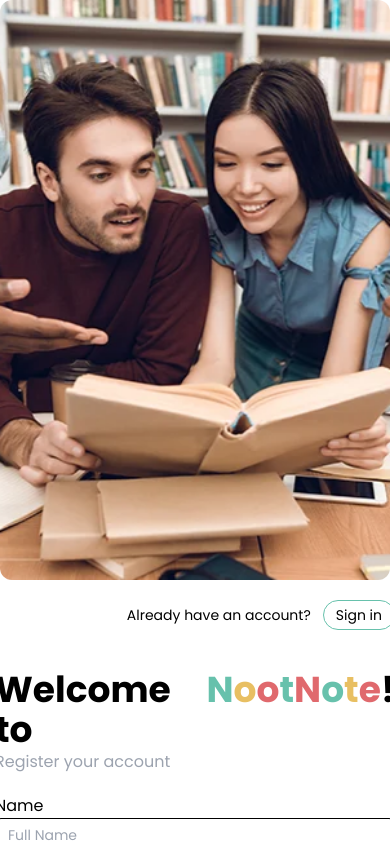
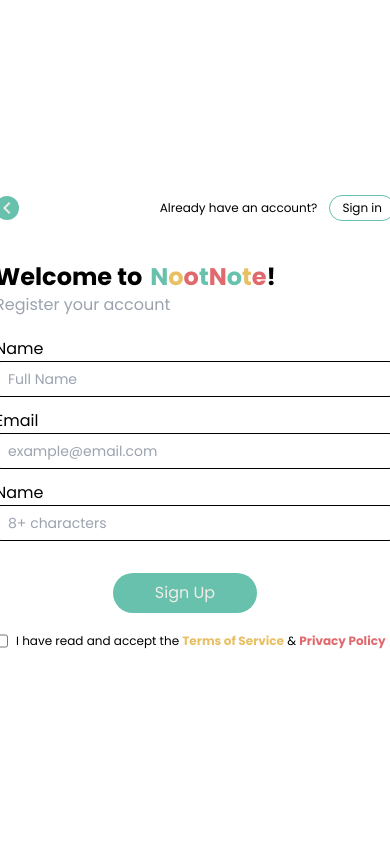
Before and after one commit to julsCadenas/petco, a React (Vite) app: page /login in a window 390 px wide. Shown: the top 844 px of the page. Built offline with nearby package versions, Linux system fonts and the light colour scheme; a web font is replaced by a local one.

Commit message:
semi finished sign up page

```diff
--- a/src/pages/login.jsx
+++ b/src/pages/login.jsx
@@ -1,5 +1,6 @@
 import React from 'react'
 import signuppic from '../assets/signuppic.png';
+import { Link } from 'react-router-dom';
 
 const Login = () => {
   const text = "Noot Note";
@@ -9,24 +10,35 @@
   return (
     <main className='font-poppins flex flex-wrap gap-5 items-center justify-center h-screen '>
 
-      <figure>
+      <figure className='hidden md:flex'>
         <img src={signuppic} alt="sign up" className='rounded-xl w-[400px] ' />
       </figure>
 
       <div className='flex flex-col'>
 
-        <aside className='flex justify-end items-center gap-3 pb-10 text-sm'>
+      <section className='flex justify-between items-center pb-10'>
+        <aside>
+          <Link to='/landing' className='bg-blue2 rounded-full text-white2 flex items-center'>
+            <span className="material-symbols-outlined">
+              chevron_left
+            </span>
+          </Link>
+        </aside>
+
+        <aside className='flex items-center gap-3 text-xs md:text-sm'>
           <p>Already have an account?</p>
-            <span>
-              <button className='border border-blue2 rounded-full px-3 py-1'>Sign in</button>
-            </span>
-          </aside>
+          <span>
+            <button className='border border-blue2 hover:bg-blue2 hover:text-white2 transition-colors rounded-full px-3 py-1'>Sign in</button>
+          </span>
+        </aside>
+      </section>
+
 
         <section className=''>
 
           <section className=''>
 
-            <div className='flex font-bold text-4xl'>
+            <div className='flex font-bold text-2xl md:text-4xl'>
               <p className='pr-2'>Welcome to</p>
               {text.split("").map((char, index) => (
                 <span
@@ -52,22 +64,22 @@
           <section>
             <div>
               <p>Name</p>
-              <input type="text" placeholder='Full Name' className='mb-3 text-gray-400 text-sm pl-3 focus:outline-none focus:text-blue2 focus:border-blue2 hover:border-blue2 hover:text-blue2  transition-all border border-black rounded-md w-[400px] h-9' />
+              <input required type="text" placeholder='Full Name' className='mb-3 text-gray-400 text-sm pl-3 focus:outline-none focus:text-blue2 focus:border-blue2 hover:border-blue2 hover:text-blue2  transition-all border border-black rounded-md w-[400px] h-9' />
             </div>
             <div>
               <p>Email</p>
-              <input type="email" placeholder='example@email.com' className='mb-3 text-gray-400 text-sm pl-3 focus:outline-none focus:text-blue2 focus:border-blue2 hover:border-blue2 hover:text-blue2  transition-all border border-black rounded-md w-[400px] h-9' />
+              <input required type="email" placeholder='example@email.com' className='mb-3 text-gray-400 text-sm pl-3 focus:outline-none focus:text-blue2 focus:border-blue2 hover:border-blue2 hover:text-blue2  transition-all border border-black rounded-md w-[400px] h-9' />
             </div>
             <div>
               <p>Name</p>
-              <input type="password" placeholder='8+ characters' className='mb-3 text-gray-400 text-sm pl-3 focus:outline-none focus:text-blue2 focus:border-blue2 hover:border-blue2 hover:text-blue2  transition-all border border-black rounded-md w-[400px] h-9' />
+              <input required type="password" placeholder='8+ characters' className='mb-3 text-gray-400 text-sm pl-3 focus:outline-none focus:text-blue2 focus:border-blue2 hover:border-blue2 hover:text-blue2  transition-all border border-black rounded-md w-[400px] h-9' />
             </div>
           </section>
           <div className='flex justify-center -ml-5'>
             <button className='bg-blue2 w-36 h-10 rounded-full text-white2' >Sign Up</button>
           </div>
           <div className='text-xs flex gap-2'>
-            <input type="checkbox" className='border-blue2'/>
+            <input type="checkbox" className='border-blue2' required/>
             <p>I have read and accept the <strong className='text-yellow2'>Terms of Service</strong> & <strong className='text-red2'>Privacy Policy</strong></p>
           </div>
         </section>
```
